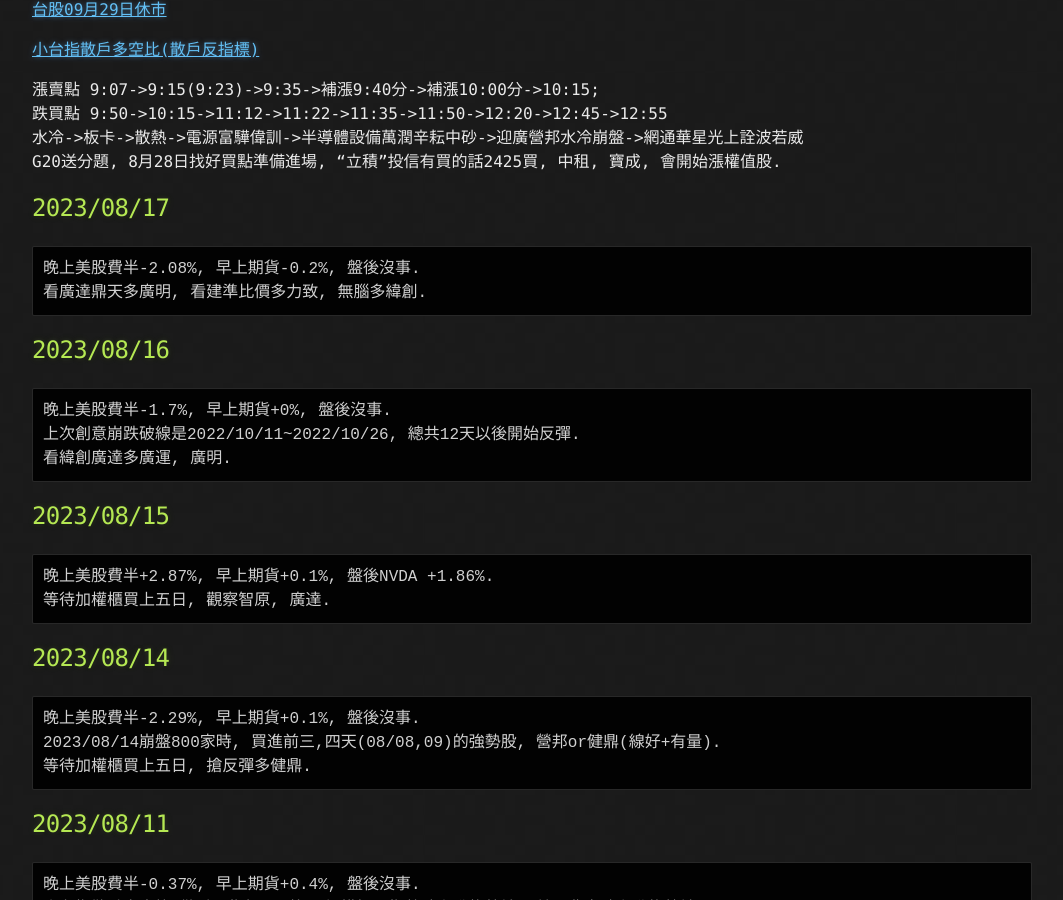
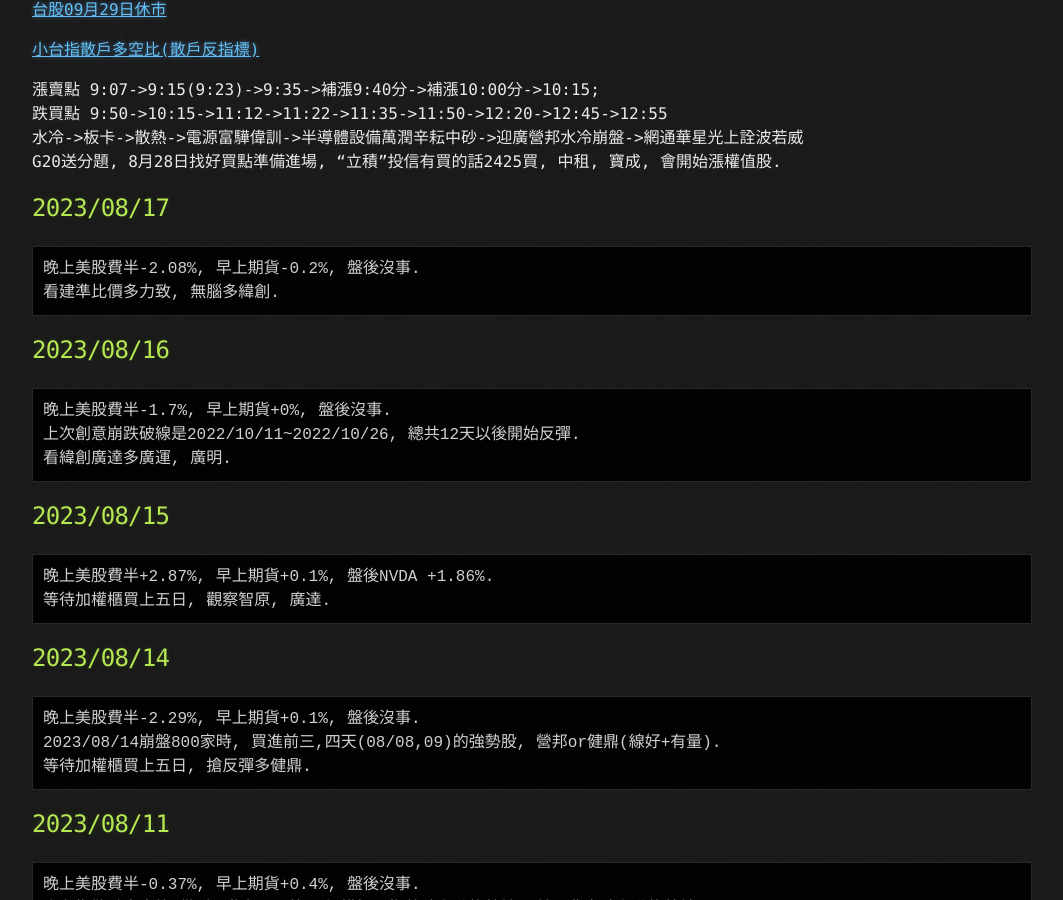
Before and after one commit to lepg5487/Stock_God, a Jekyll site: the page built from index.md, in a window 1280 px wide and 900 px high, scrolled down 460 px. Shown: the whole window, without its empty margins (108-1171 px from the left). Built offline with Jekyll 4.4.1, drawn with Linux system fonts in a browser that asks for light colours; our own code applies the rules of GitHub Pages for plain Markdown files.

Commit message:
Update index.md

````diff
--- a/index.md
+++ b/index.md
@@ -24,7 +24,7 @@ G20送分題, 8月28日找好買點準備進場, "立積"投信有買的話2425
 ## 2023/08/17
 ```
 晚上美股費半-2.08%, 早上期貨-0.2%, 盤後沒事.
-看廣達鼎天多廣明, 看建準比價多力致, 無腦多緯創.
+看建準比價多力致, 無腦多緯創.
 ```
 
 ## 2023/08/16
````
